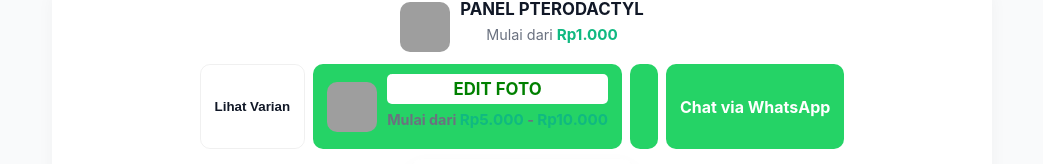
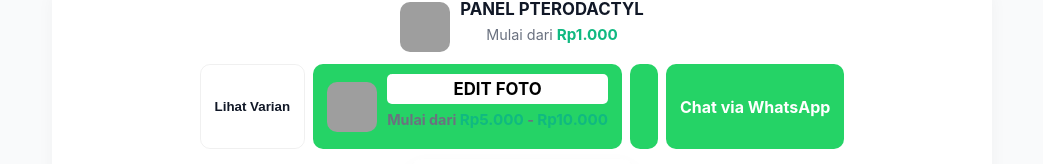
Before and after one commit to Alexand-cyber/Store-aleale, a plain HTML site: page index.html in a window 1280 px wide. Shown: the part 271-435 px from the top of the page, without its empty margins (118-1161 px from the left). Drawn offline with Linux system fonts and the light colour scheme; grey boxes are pictures that could not be loaded.

Commit message:
Update index.html

```diff
--- a/index.html
+++ b/index.html
@@ -218,7 +218,7 @@
   <div style="display: flex; align-items: center;">
     <img src="https://files.catbox.moe/dqyryv.jpeg" alt="EDIT FOTO" style="width: 50px; height: 50px; object-fit: cover; border-radius: 10px; margin-right: 10px;">
     <div>
-      <div class="title" style="color: green; background-color: white; padding: 5px; border-radius: 5px;">EDIT FOTO</div>
+      <div class="title" style="color: black; background-color: white; padding: 5px; border-radius: 5px;">EDIT FOTO</div>
       <div class="desc">Mulai dari <span class="subtitle">Rp5.000</span> - <span class="subtitle">Rp10.000</span></div>
     </div>
   </div>
```
